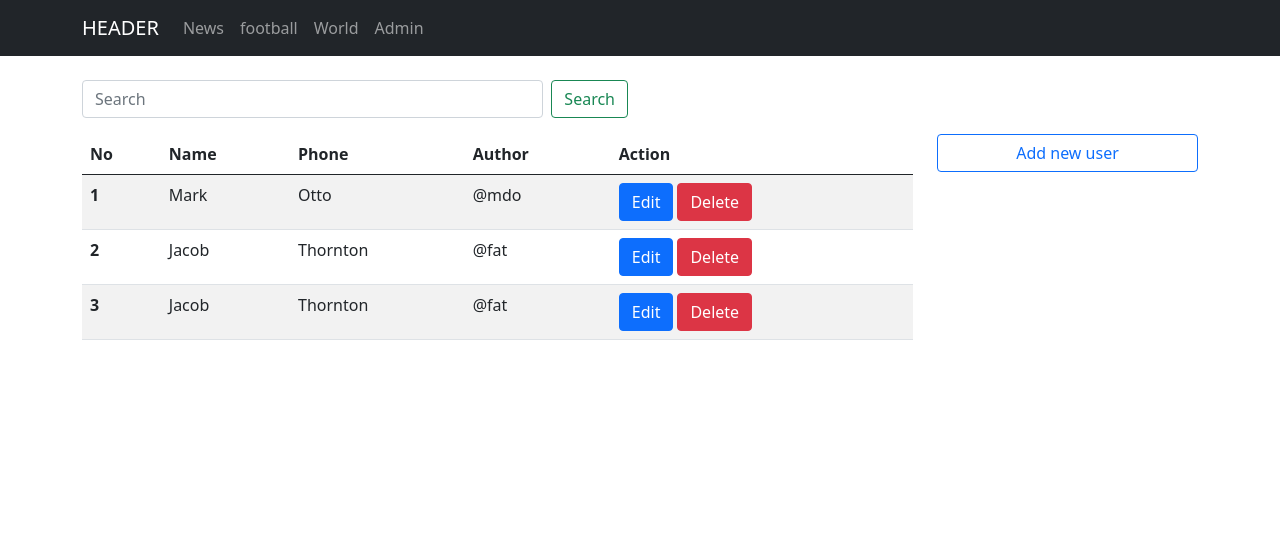
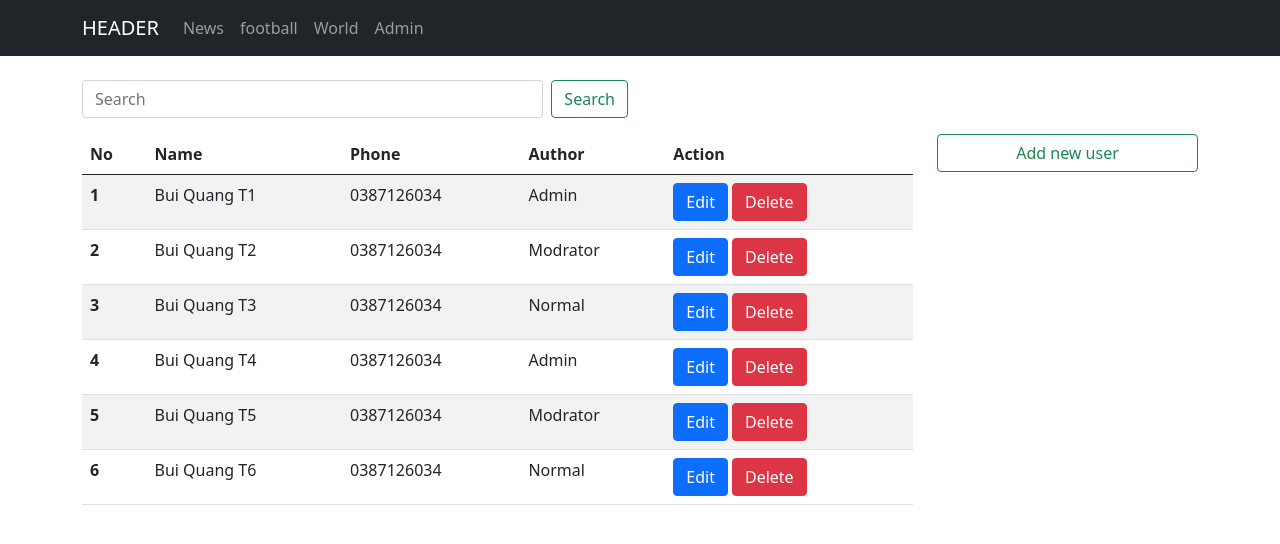
Before and after one commit to quangtuan28200/ReactJS, a React (Create React App) app: page /admin in a window 1280 px wide. Shown: the top 544 px of the page. Built offline with nearby package versions, Linux system fonts and the light colour scheme.

Commit message:
React_Update_data_DOING

```diff
--- a/package.json
+++ b/package.json
@@ -10,6 +10,7 @@
     "react-dom": "^17.0.2",
     "react-router-dom": "^5.2.0",
     "react-scripts": "4.0.3",
+    "uuid": "^8.3.2",
     "web-vitals": "^1.1.2"
   },
   "scripts": {
--- a/src/components/reactRouter/contents/admin.js
+++ b/src/components/reactRouter/contents/admin.js
@@ -1,81 +1,92 @@
+/* eslint-disable no-lone-blocks */
+/* eslint-disable no-unused-expressions */
 import React, { Component } from 'react'
 import FormBtn from './admins/formBtn';
 import FormAdd from './admins/formAdd';
+import Search from './admins/search';
+import DataTable from './admins/dataTable';
 
+import dataUser from '../../../data/dataUser.json';
 export default class Admin extends Component {
     constructor(props) {
         super(props);
         this.state = {
             status : false,
+            edit : false,
+            data: dataUser,
+            searchValue: '',
+            editValue: {},
         }
     }
 
     onChangeStatus = () => {
         this.setState({
-            status: !this.state.status
+            status: !this.state.status,
+            edit: false,
+            editValue: {}
         })
     }
 
-    renderFormAdd = () => (
-        <div className="card mt-1">
-            <div className="card-header">
-                Add user
-            </div>
-            <div className="card-body">
-                <form>
-                    <div className="mb-3">
-                        <label htmlFor="exampleInputEmail1" className="form-label">Name</label>
-                        <input name="fname" type="text" className="form-control" id="exampleInputEmail1" aria-describedby="emailHelp" />
-                    </div>
-                    <div className="mb-3">
-                        <label htmlFor="exampleInputPassword1" className="form-label">Phone</label>
-                        <input name="faddress" type="text" className="form-control" id="exampleInputPassword1" />
-                    </div>
-                    <div className="mb-3">
-                        <label htmlFor="selectGender" className="form-label">Author</label>
-                        <select name="fgender" className="form-select" aria-label="selectGender">
-                            <option defaultValue value="1">Admin</option>
-                            <option value="2">Modrator</option>
-                            <option value="3">Normal</option>
-                        </select>
-                    </div>
-                    <div className="d-grid">
-                        <button type="submit" className="btn btn-success shadow-none" >Add</button>
-                    </div>
-                </form>
-            </div>
-        </div>
+    getSearchValue = (value) => {
+        this.setState({
+            searchValue: value
+        })
+    }
+
+    getFormValue = (value, e) => {
+        e.preventDefault()
+        console.log(value)
+        var a = this.state.data;
+        a.push(value)
+
+        this.setState({
+            data: a
+        })
+    }
+
+    getEditvalue = (value) => {
+        this.setState({
+            status: true,
+            edit: true,
+            editValue: value
+        })
+    }
+
+    saveHandle = (e) => {
+        e.preventDefault()
+        this.setState({
+            status: false,
+            edit: false,
+        })
+    }
+
+    renderDataTable = (data) => (
+        data.map((dt, index) => (
+            <DataTable
+                getEditvalue = {(value) => this.getEditvalue(value)}
+                key = {index}
+                data = {dt}
+                no = {index}
+            />
+        ))
     )
 
-    renderBtnFormAdd = () => (
-        <button className="btn btn-outline-primary shadow-none" onClick={() => this.onChangeStatus(true)}>Add new user</button>
-    )
-    renderBtnFormClose = () => (
-        <button className="btn btn-outline-danger shadow-none" onClick={() => this.onChangeStatus(false)}>Close</button>
-    )
-
-    checkFormBtn = () => {
-        let formBtn = this.renderBtnFormAdd();
-        if(this.state.status){
-            formBtn =  this.renderBtnFormClose();
-        }
-        return formBtn
-    }
-    checkFormAdd = () => {
-        if(this.state.status){
-            return this.renderFormAdd();
-        }
-    }
 
     render() {
+        var searchResults = [];
+        this.state.data.forEach(element => {
+            if(element.name.indexOf(this.state.searchValue) !== -1){
+                searchResults.push(element)
+            }
+        });
+
         return (
             <div className="mt-4">
                 <div className="row">
                     <div className="col-6">
-                        <form className="d-flex">
-                            <input className="form-control me-2" type="search" placeholder="Search" aria-label="Search" />
-                            <button className="btn btn-outline-success" type="submit">Search</button>
-                        </form>
+                        <Search
+                            getSearchValue = {(value) => this.getSearchValue(value)}
+                        />
                     </div>
                 </div>
                 <div className="row mt-3">
@@ -91,36 +102,7 @@ export default class Admin extends Component {
                                 </tr>
                             </thead>
                             <tbody>
-                                <tr>
-                                    <th scope="row">1</th>
-                                    <td>Mark</td>
-                                    <td>Otto</td>
-                                    <td>@mdo</td>
-                                    <td>
-                                        <button type="button" className="btn btn-primary shadow-none">Edit</button>
-                                        <button type="button" className="btn btn-danger ms-1 shadow-none">Delete</button>
-                                    </td>
-                                </tr>
-                                <tr>
-                                    <th scope="row">2</th>
-                                    <td>Jacob</td>
-                                    <td>Thornton</td>
-                                    <td>@fat</td>
-                                    <td>
-                                        <button type="button" className="btn btn-primary shadow-none">Edit</button>
-                                        <button type="button" className="btn btn-danger ms-1 shadow-none">Delete</button>
-                                    </td>
-                                </tr>
-                                <tr>
-                                    <th scope="row">3</th>
-                                    <td>Jacob</td>
-                                    <td>Thornton</td>
-                                    <td>@fat</td>
-                                    <td>
-                                        <button type="button" className="btn btn-primary shadow-none">Edit</button>
-                                        <button type="button" className="btn btn-danger ms-1 shadow-none">Delete</button>
-                                    </td>
-                                </tr>
+                                {this.renderDataTable(searchResults)}
                             </tbody>
                         </table>
                     </div>
@@ -130,10 +112,15 @@ export default class Admin extends Component {
                             <FormBtn
                                 onChangeStatus = {() => this.onChangeStatus()}
                                 status = {this.state.status}
+                                edit = {this.state.edit}
                             />
                         </div>
                         <FormAdd
+                            saveHandle = {(e) => this.saveHandle(e)}
+                            getFormValue = {(value,e) => this.getFormValue(value,e)}
                             status = {this.state.status}
+                            edit = {this.state.edit}
+                            editValue = {this.state.editValue}
                         />
                     </div>
                 </div>
--- /dev/null
+++ b/src/components/reactRouter/contents/admins/dataTable.js
@@ -0,0 +1,35 @@
+import React, { Component } from 'react'
+
+export default class DataTable extends Component {
+
+    showPermission = (permission) => {
+        if(permission === 1) {
+            return 'Admin';
+        }else if(permission === 2){
+            return 'Modrator';
+        }else{
+            return 'Normal';
+        }
+    }
+
+    render() {
+        var editValue = {
+            id: this.props.data.id,
+            name: this.props.data.name,
+            phone: this.props.data.phone,
+            permission: this.props.data.permission,
+        }
+        return (
+            <tr>
+                <th scope="row">{this.props.no + 1}</th>
+                <td>{this.props.data.name}</td>
+                <td>{this.props.data.phone}</td>
+                <td>{this.showPermission(this.props.data.permission)}</td>
+                <td>
+                    <button type="button" className="btn btn-primary shadow-none" onClick={() => this.props.getEditvalue(editValue)}>Edit</button>
+                    <button type="button" className="btn btn-danger ms-1 shadow-none">Delete</button>
+                </td>
+            </tr>
+        )
+    }
+}
--- a/src/components/reactRouter/contents/admins/formAdd.js
+++ b/src/components/reactRouter/contents/admins/formAdd.js
@@ -1,8 +1,53 @@
 /* eslint-disable no-useless-constructor */
 import React, { Component } from 'react'
+import { v4 as uuidv4 } from 'uuid';
+export default class FormAdd extends Component {
+    constructor(props) {
+        super(props);
+        this.state = {
+            fname : '',
+            fphone: '',
+            fpermission: 1,
+        }
+    }
 
-export default class FormAdd extends Component {
+    onChange = (e) => {
+        let name = e.target.name
+        let value = e.target.value
+        this.setState({
+            [name]: value
+        })
+    }
+
+    renderFormBtn = (formValue) => {
+        if(this.props.edit){
+            return (
+                <div className="d-grid">
+                    <button className="asd btn btn-success shadow-none" onClick={(e) => this.props.saveHandle(e)}>Save</button>
+                </div>
+            )
+        }else{
+            return (
+                <>
+                    <div className="d-grid">
+                        <button type="reset" className="asd btn btn-primary shadow-none" >Reset</button>
+                    </div>
+                    <div className="d-grid">
+                        <button className="btn btn-success shadow-none mt-1" onClick={(e) => this.props.getFormValue(formValue, e)}>Add</button>
+                    </div>
+                </>
+            )
+        }
+    }
+
     renderFormAdd = () => {
+        var formValue = {
+            id: uuidv4(),
+            name: this.state.fname,
+            phone: this.state.fphone,
+            permission: parseInt(this.state.fpermission),
+        }
+
         if (this.props.status) {
             return (
                 <div className="card mt-1">
@@ -13,23 +58,21 @@ export default class FormAdd extends Component {
                         <form>
                             <div className="mb-3">
                                 <label htmlFor="exampleInputEmail1" className="form-label">Name</label>
-                                <input name="fname" type="text" className="form-control" id="exampleInputEmail1" aria-describedby="emailHelp" />
+                                <input onChange={(e) => this.onChange(e)} value={this.props.editValue.name} name="fname" type="text" className="form-control" id="exampleInputEmail1" aria-describedby="emailHelp" />
                             </div>
                             <div className="mb-3">
                                 <label htmlFor="exampleInputPassword1" className="form-label">Phone</label>
-                                <input name="faddress" type="text" className="form-control" id="exampleInputPassword1" />
+                                <input onChange={(e) => this.onChange(e)} value={this.props.editValue.phone} name="fphone" type="text" className="form-control" id="exampleInputPassword1" />
                             </div>
                             <div className="mb-3">
                                 <label htmlFor="selectGender" className="form-label">Author</label>
-                                <select name="fgender" className="form-select" aria-label="selectGender">
+                                <select onChange={(e) => this.onChange(e)} value={this.props.editValue.permission} name="fpermission" className="form-select" aria-label="selectGender">
                                     <option defaultValue value="1">Admin</option>
                                     <option value="2">Modrator</option>
                                     <option value="3">Normal</option>
                                 </select>
                             </div>
-                            <div className="d-grid">
-                                <button type="submit" className="btn btn-success shadow-none" >Add</button>
-                            </div>
+                            {this.renderFormBtn(formValue)}
                         </form>
                     </div>
                 </div>
--- a/src/components/reactRouter/contents/admins/formBtn.js
+++ b/src/components/reactRouter/contents/admins/formBtn.js
@@ -2,7 +2,7 @@ import React, { Component } from 'react'
 
 export default class FormBtn extends Component {
     formBtnAdd = () => (
-        <button className="btn btn-outline-primary shadow-none" onClick={() => this.props.onChangeStatus()}>Add new user</button>
+        <button className="btn btn-outline-success shadow-none" onClick={() => this.props.onChangeStatus()}>Add new user</button>
     )
 
     formBtnClose = () => (
--- /dev/null
+++ b/src/components/reactRouter/contents/admins/search.js
@@ -0,0 +1,29 @@
+import React, { Component } from 'react'
+
+export default class Search extends Component {
+    constructor(props) {
+        super(props);
+        this.state = {
+            searchValue: '',
+        }
+    }
+
+    onChange = (e) => {
+        let kw = e.target.value
+        this.setState({
+            searchValue: kw,
+        })
+        this.props.getSearchValue(kw)
+    }
+
+    render() {
+        return (
+            <div>
+                <div className="d-flex">
+                    <input name="keyword" onChange={(e) => {this.onChange(e)}} className="form-control me-2" type="search" placeholder="Search" aria-label="Search" />
+                    <button className="btn btn-outline-success" onClick={() => this.props.getSearchValue(this.state.searchValue)}>Search</button>
+                </div>
+            </div>
+        )
+    }
+}
--- /dev/null
+++ b/src/data/dataUser.json
@@ -0,0 +1,38 @@
+[
+    {
+        "id": 1,
+        "name": "Bui Quang T1",
+        "phone": "0387126034",
+        "permission": 1
+    },
+    {
+        "id": 2,
+        "name": "Bui Quang T2",
+        "phone": "0387126034",
+        "permission": 2
+    },
+    {
+        "id": 3,
+        "name": "Bui Quang T3",
+        "phone": "0387126034",
+        "permission": 3
+    },
+    {
+        "id": 4,
+        "name": "Bui Quang T4",
+        "phone": "0387126034",
+        "permission": 1
+    },
+    {
+        "id": 5,
+        "name": "Bui Quang T5",
+        "phone": "0387126034",
+        "permission": 2
+    },
+    {
+        "id": 6,
+        "name": "Bui Quang T6",
+        "phone": "0387126034",
+        "permission": 3
+    }
+]
```
Also changed, not shown: 1 other file (tests, documents, lock files or other folders).
